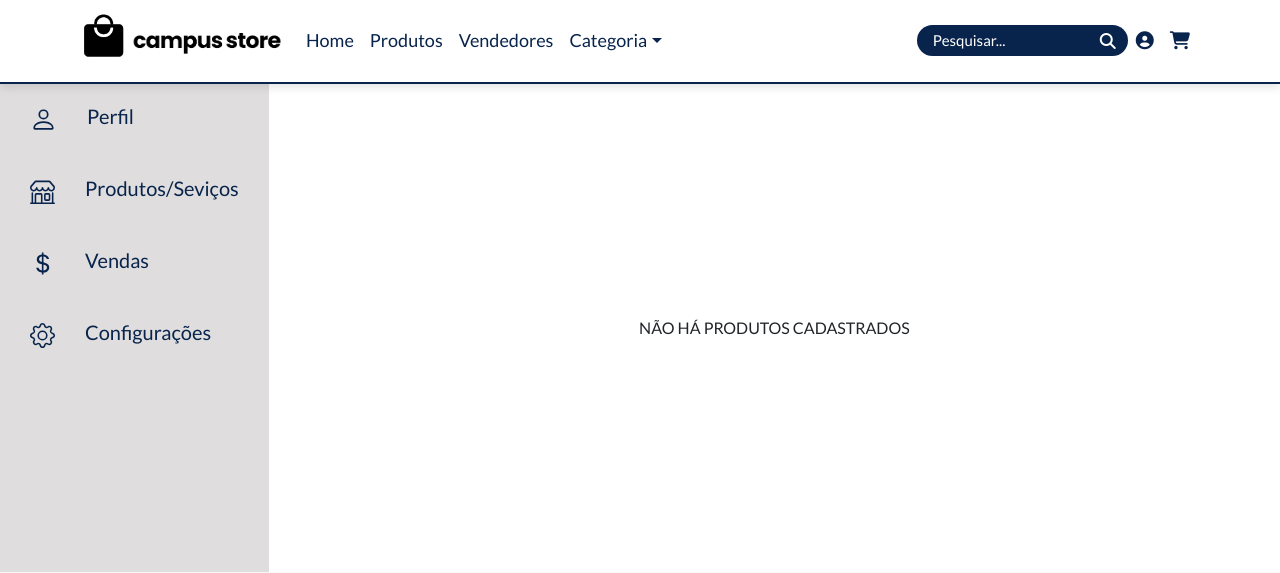
After one commit to SrJohn369/campus-store, a Django app: template perfil/templates/perfil_vendedor_prod_serv.html in a window 1280 px wide. The commit adds this page. Shown: the top 573 px of the page. Run offline with Django 4.2, Linux system fonts and the light colour scheme; the template is opened without the code that fills it, so the values that code supplies are empty.

Commit message:
Add files via upload

```diff
--- a/perfil/templates/perfil_vendedor.html
+++ b/perfil/templates/perfil_vendedor.html
@@ -11,7 +11,7 @@
             <li><a href="{% url 'perfil:perfil' %}"><svg xmlns="http://www.w3.org/2000/svg" width="27" height="27" fill="currentColor" class="bi bi-person" viewBox="0 0 16 16">
                 <path d="M8 8a3 3 0 1 0 0-6 3 3 0 0 0 0 6m2-3a2 2 0 1 1-4 0 2 2 0 0 1 4 0m4 8c0 1-1 1-1 1H3s-1 0-1-1 1-4 6-4 6 3 6 4m-1-.004c-.001-.246-.154-.986-.832-1.664C11.516 10.68 10.289 10 8 10c-2.29 0-3.516.68-4.168 1.332-.678.678-.83 1.418-.832 1.664z"/>
               </svg><h5>Perfil</h5></a></li>
-            <li><a href="#"><svg xmlns="http://www.w3.org/2000/svg" width="25" height="25" fill="currentColor" class="bi bi-shop" viewBox="0 0 16 16">
+            <li><a href="{% url 'perfil:produto_servico' %}"><svg xmlns="http://www.w3.org/2000/svg" width="25" height="25" fill="currentColor" class="bi bi-shop" viewBox="0 0 16 16">
                 <path d="M2.97 1.35A1 1 0 0 1 3.73 1h8.54a1 1 0 0 1 .76.35l2.609 3.044A1.5 1.5 0 0 1 16 5.37v.255a2.375 2.375 0 0 1-4.25 1.458A2.371 2.371 0 0 1 9.875 8 2.37 2.37 0 0 1 8 7.083 2.37 2.37 0 0 1 6.125 8a2.37 2.37 0 0 1-1.875-.917A2.375 2.375 0 0 1 0 5.625V5.37a1.5 1.5 0 0 1 .361-.976l2.61-3.045zm1.78 4.275a1.375 1.375 0 0 0 2.75 0 .5.5 0 0 1 1 0 1.375 1.375 0 0 0 2.75 0 .5.5 0 0 1 1 0 1.375 1.375 0 1 0 2.75 0V5.37a.5.5 0 0 0-.12-.325L12.27 2H3.73L1.12 5.045A.5.5 0 0 0 1 5.37v.255a1.375 1.375 0 0 0 2.75 0 .5.5 0 0 1 1 0M1.5 8.5A.5.5 0 0 1 2 9v6h1v-5a1 1 0 0 1 1-1h3a1 1 0 0 1 1 1v5h6V9a.5.5 0 0 1 1 0v6h.5a.5.5 0 0 1 0 1H.5a.5.5 0 0 1 0-1H1V9a.5.5 0 0 1 .5-.5M4 15h3v-5H4zm5-5a1 1 0 0 1 1-1h2a1 1 0 0 1 1 1v3a1 1 0 0 1-1 1h-2a1 1 0 0 1-1-1zm3 0h-2v3h2z"/>
               </svg><h5>Produtos/Seviços</h5></a></li>
             <li><a href="#"><svg xmlns="http://www.w3.org/2000/svg" width="25" height="25" fill="currentColor" class="bi bi-currency-dollar" viewBox="0 0 16 16">
--- /dev/null
+++ b/perfil/templates/perfil_vendedor_prod_serv.html
@@ -0,0 +1,12 @@
+{% extends "perfil_vendedor.html" %}
+{% block abas %}
+
+    {% if data_produtos %}
+        {% for data in data_produtos %}
+            <div style="margin: auto;">produto{{forloop.counter}}</div>
+        {% endfor %}
+    {% else %}
+        <div style="margin: auto;">NÃO HÁ PRODUTOS CADASTRADOS</div>
+    {% endif %}
+
+{% endblock abas %}
```
